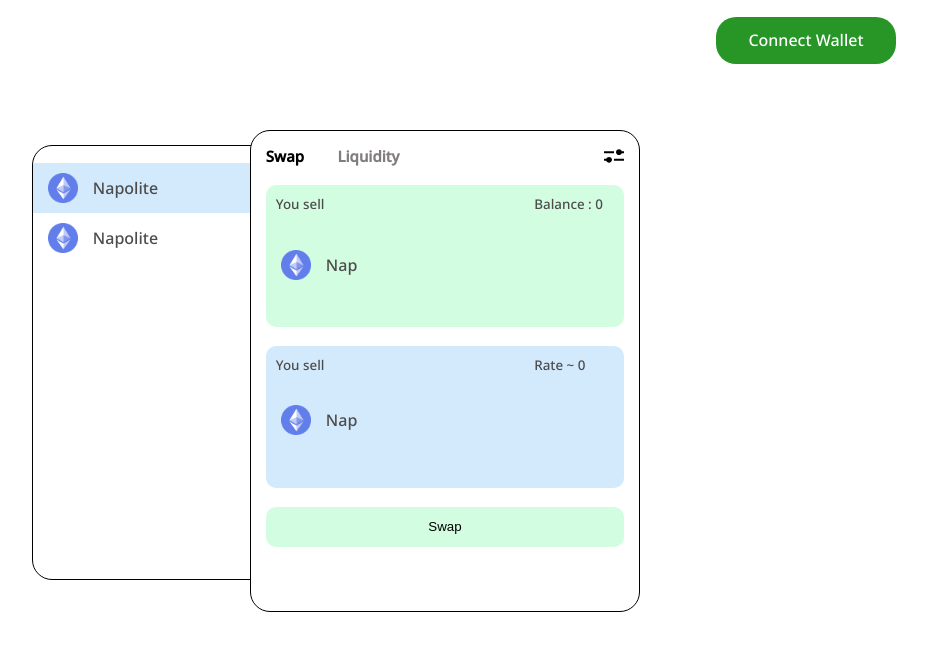
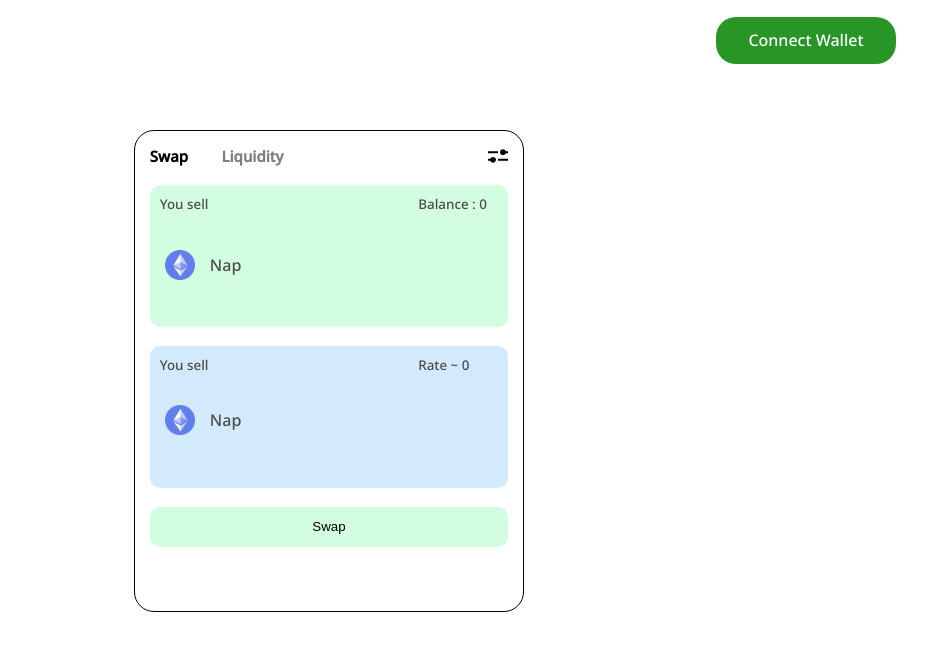
Before and after one commit to Napolite/liquidity-dapp, a React (Vite) app: page / in a window 1280 px wide. Shown: the top 650 px of the page, without its empty margins (304-1231 px from the left). Built offline with nearby package versions, Linux system fonts and the light colour scheme.

Commit message:
#UI : wireframe- slide-out UI - css

```diff
--- a/src/components/homepage/homepage.css
+++ b/src/components/homepage/homepage.css
@@ -15,8 +15,9 @@
   overflow-y: scroll;
   border: 1px solid black;
   border-radius: 20px;
-  margin-right: -40px;
+  margin-right: -272px;
   margin-top: 15px;
+  /* animation: slide-out 1s forwards; */
 }
 
 .slide-out div {
@@ -25,6 +26,16 @@
   display: flex;
   place-items: center;
   padding: 0px 15px;
+}
+
+@keyframes slide-out {
+  0% {
+    margin-right: -272px;
+  }
+
+  100% {
+    margin-right: -40px;
+  }
 }
 
 .slide-out img {
```
